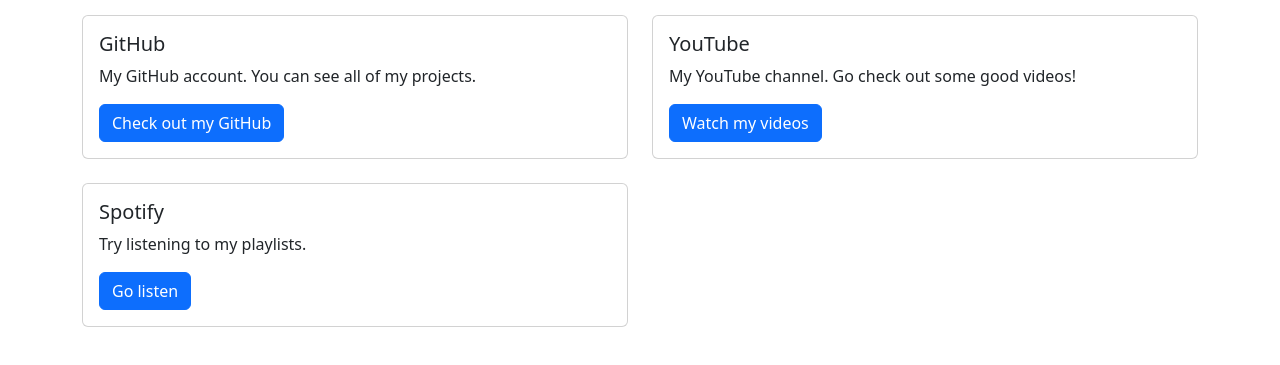
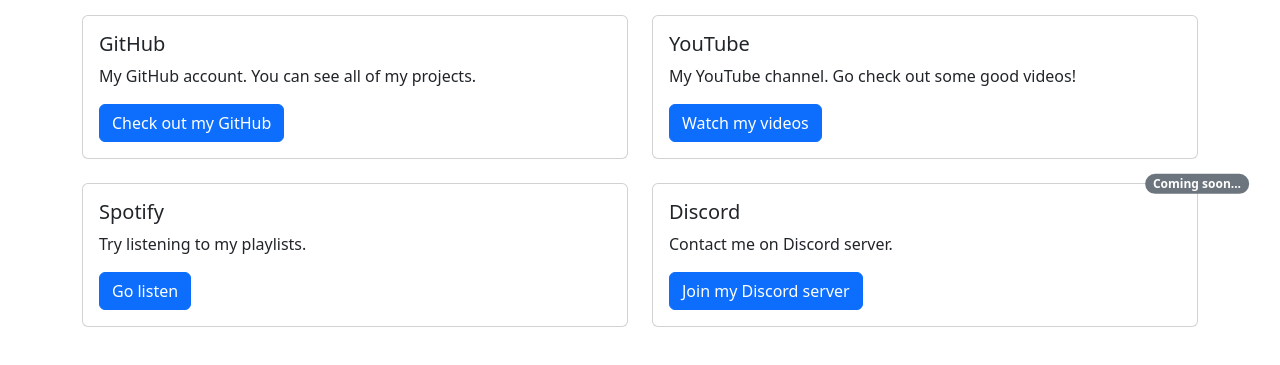
Before and after one commit to itzjs427/itzjs427.github.io, a plain HTML site: page profiles.html in a window 1280 px wide. Shown: the part 153-518 px from the top of the page. Drawn offline with Linux system fonts and the light colour scheme.

Commit message:
Added Discord

```diff
--- a/profiles.html
+++ b/profiles.html
@@ -75,6 +75,22 @@
                         </div>
                     </div>
                 </div>
+                <div class="col">
+                    <div class="card">
+                        <span class="badge bg-secondary top-0 start-100 position-absolute translate-middle rounded-pill">
+                            Coming soon...
+                        </span>
+                        <div class="card-body">
+                            <h5 class="card-title">Discord</h5>
+                            <p class="card-text">
+                                Contact me on Discord server.
+                            </p>
+                            <a href="about:blank" class="btn btn-primary">
+                                Join my Discord server
+                            </a>
+                        </div>
+                    </div>
+                </div>
             </div>
         </div>
     </div>
```
